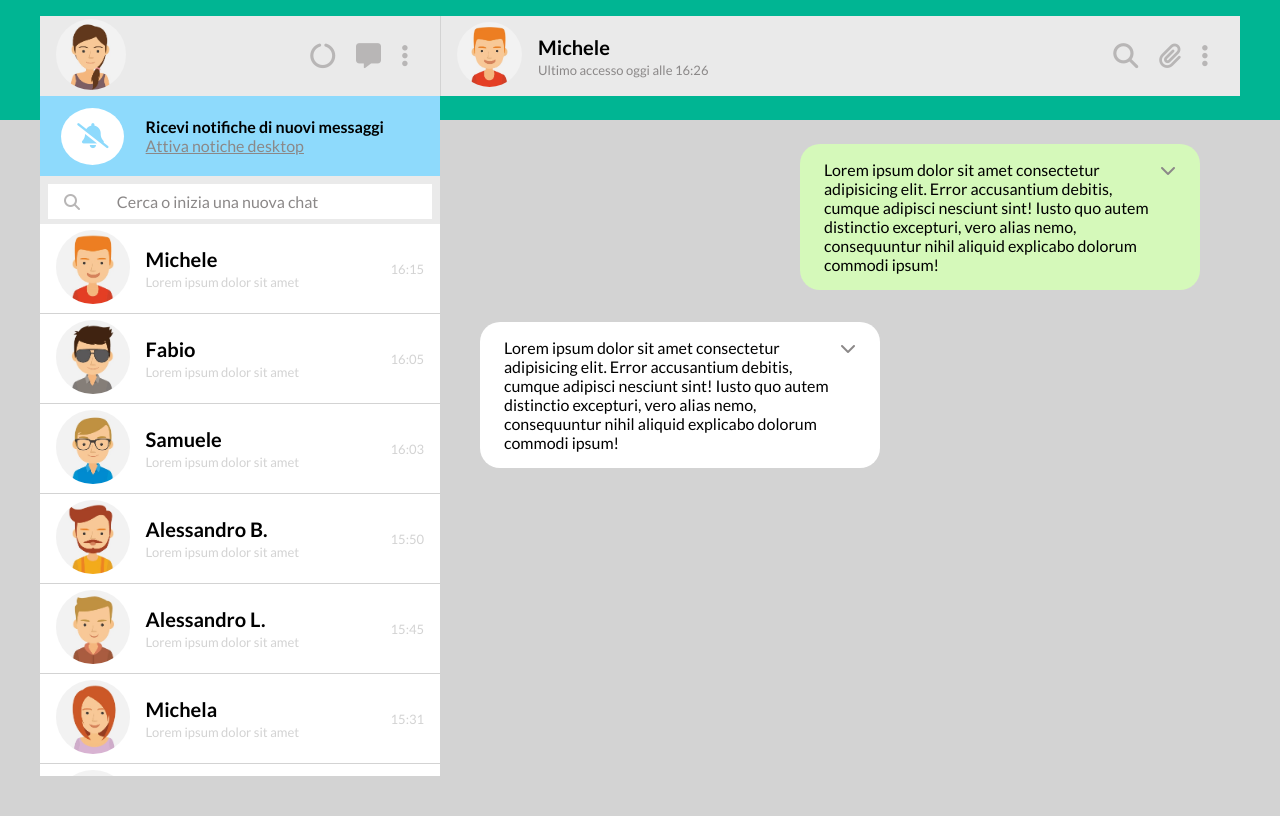
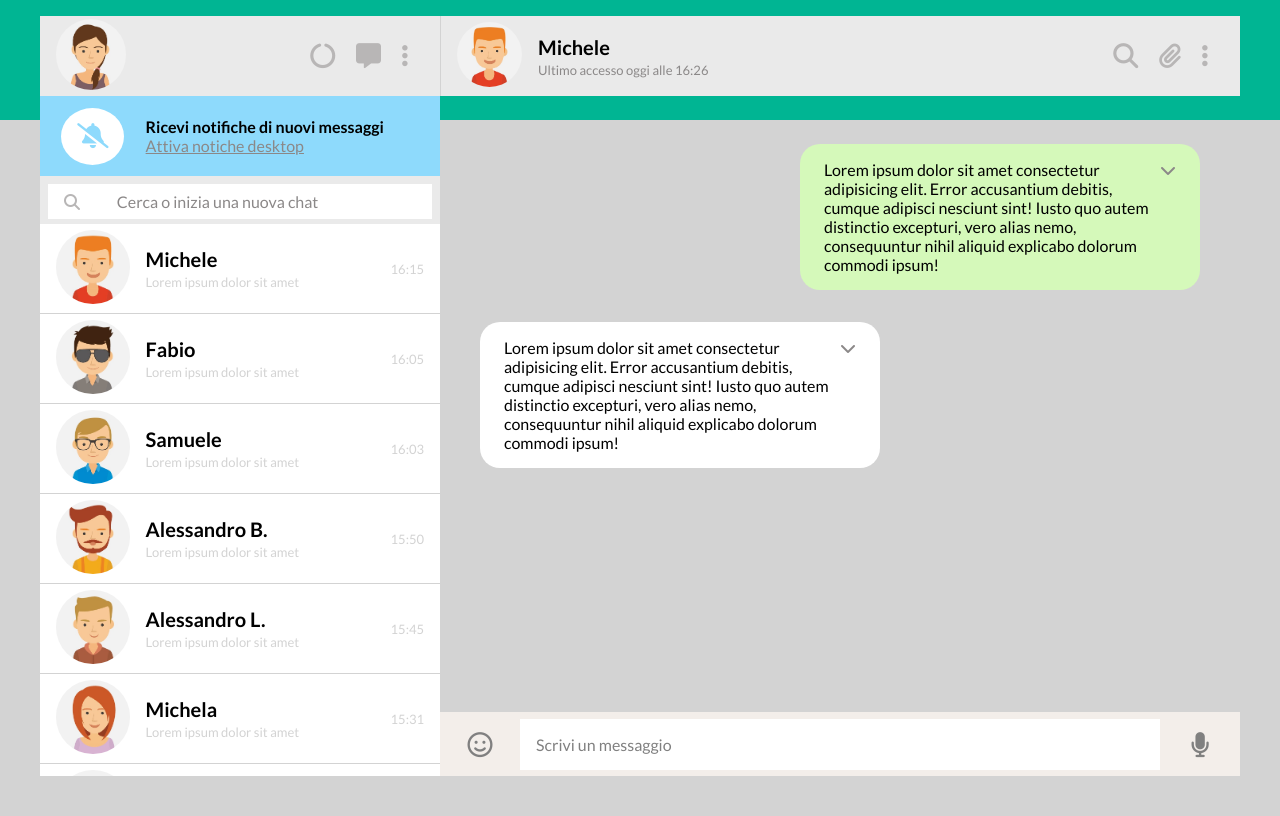
Before and after one commit to ghiottoandrea/html-css-boolzapp, a plain HTML site: page index.html in a window 1280 px wide. Drawn offline with Linux system fonts and the light colour scheme.

Commit message:
add write-text section and finish right

```diff
--- a/assets/style/style.css
+++ b/assets/style/style.css
@@ -125,20 +125,15 @@ img {
     border-radius: 50%;
     object-fit: cover;
 }
-.card{
+
+.card {
     display: flex;
     padding: 1rem 1.5rem;
     border-radius: 20px;
     max-width: 400px;
 }
+
 /* #endregion utilities */
-
-
-
-
-
-
-
 
 /* #region left section*/
 
@@ -265,14 +260,16 @@ img {
 }
 
 /* #region sender */
-.sender{
+.sender {
     border-left: 1px solid lightgray;
 }
+
 .sender-img {
     width: 10%;
 }
 
-#access, .chat-icon {
+#access,
+.chat-icon {
     color: rgb(139, 136, 136);
 }
 
@@ -280,7 +277,7 @@ img {
 
 /* #region .chat-board */
 .chat-board {
-    height: calc(100vh - 25vh);
+    height: calc(100vh - 23vh);
     background-image: url(../img/back.jpg);
     padding: 3rem 0;
     overflow-y: scroll;
@@ -290,7 +287,8 @@ img {
     background-color: var(--boolzap-chat);
     align-self: flex-end;
 }
-.chat-recipient{
+
+.chat-recipient {
     background-color: var(--boolzap-lighter);
 }
 
@@ -298,12 +296,27 @@ img {
 
 /* #region .writhe-text */
 .writhe-text {
-    height: 10vh;
+    height: 8vh;
+    background-color: var(--boolzap-light-bottom);
+    display: flex;
+    align-items: center;
+}
+
+.emoji,
+.vocal {
+    width: 10%;
+    text-align: center;
+    font-size: 25px;
+    color: grey;
+}
+.write-box{
+    width: 80%;
+    background-color: var(--boolzap-lighter);
+    padding: 1rem;
+    color: gray;
 }
 
 /* #endregion .writhe-text */
-
-/* #endregion .chat-board */
 
 /* #endregion .right_section */
 
--- a/index.html
+++ b/index.html
@@ -259,7 +259,22 @@
             </div>
             <!-- /.chat-board -->
 
-            <div class="writhe-text"></div>
+            <div class="writhe-text">
+                <div class="emoji">
+                    <i class="fa-regular fa-face-smile"></i>
+                </div>
+                <!-- /.emoji -->
+
+                <div class="write-box">
+                    <span>Scrivi un messaggio</span>
+                </div>
+                <!-- /.search-box -->
+
+                <div class="vocal">
+                    <i class="fa-solid fa-microphone"></i>
+                </div>
+                <!-- /.vocal -->
+            </div>
             <!-- /.writhe-text -->
 
         </div>
```
